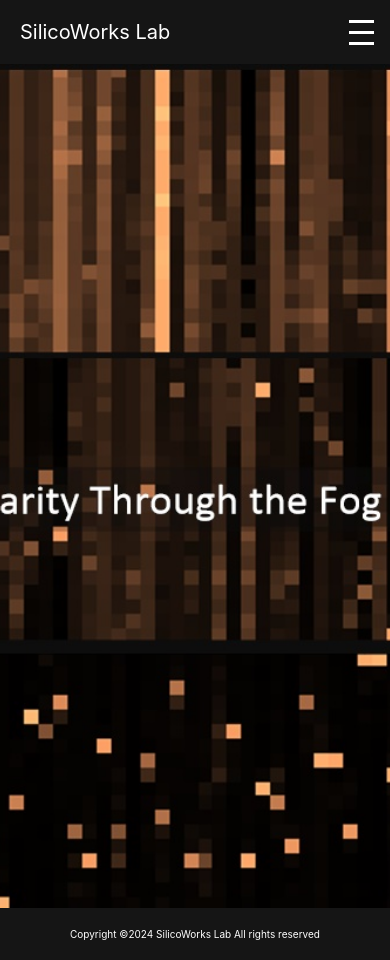
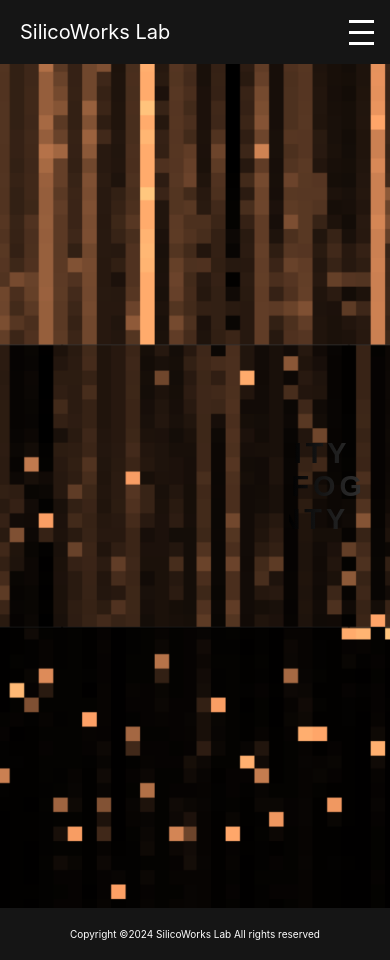
Before and after one commit to biomedical-artificial-intelligence/AIDD-dev, a React (Create React App) app in the folder lab_page/: page /#/ in a window 390 px wide. Built offline with nearby package versions, Linux system fonts and the light colour scheme.

Commit message:
design: add text animation in Home

```diff
--- a/lab_page/src/pages/home/Home.css
+++ b/lab_page/src/pages/home/Home.css
@@ -1,32 +1,77 @@
 .home-container {
     display: flex;
-    align-items: flex-end;
-    justify-content: flex-start;
+    /* align-items: flex-end;
+    justify-content: flex-start; */
+    align-items: center;
+    justify-content: center;
     height: 100vh;
-    padding: 0 20px 20px 20px;
+    padding: 0;
     box-sizing: border-box;
     background-color: #151515;
 
-    background-image: url(../../assets/images/home/a.jpg);
-    /* background: url(../../assets/images/home/a.jpg) no-repeat center; */
+    background-image: url(../../assets/images/home/a.png);
+    /* background: url(../../assets/images/home/a.png) no-repeat center; */
     background-repeat: no-repeat;
     background-position: top center;
     background-size: cover;
     background-attachment: fixed;
+
+    /* margin: 0;
+    padding: 0;
+    display: flex;
+    justify-content: center;
+    align-items: center;
+    height: 100vh;
+    background-color: #000; */
+
 }
 
-.home-title {
-    font-size: 4.8em;
-    margin: 0;
-    padding: 16%;
-    color: white;
+.home-title h1 {
+    /* font-size: 5em; */
+    /* margin: 0;
+    padding: 16%; */
+    /* color: white; */
+
+    text-align: center;
+    position: relative;
+    font-family: sans-serif;
+    text-transform: uppercase;
+    font-size: 2em;
+    letter-spacing: 4px;
+    overflow: hidden;
+    background: linear-gradient(90deg, #000, #fff, #000);
+    background-repeat: no-repeat;
+    background-size: 200%;
+    animation: animate 8s linear infinite;
+    -webkit-background-clip: text;
+    -webkit-text-fill-color: rgba(255, 255, 255, 0);
+}
+
+@keyframes animate {
+    0% {
+        background-position: 200%;
+    }
+
+    100% {
+        background-position: -200%;
+    }
 }
 
 /* Tablet 버전 (768px - 991px) */
 @media (max-width: 991px) {
-    .home-title {
-        font-size: 3.6em;
-        padding: 12%;
+    .home-container {
+        font-size: 1.8em;
+        /* padding: 12%; */
+        align-items: center;
+        /* 수직 중앙 정렬 */
+        justify-content: center;
+        /* 수평 중앙 정렬 */
+    }
+
+    .home-title h1 {
+        font-size: 1.8em;
+        padding: 0;
+        text-align: center;
     }
 }
 
@@ -34,13 +79,11 @@
 @media (max-width: 767px) {
     .home-container {
         align-items: center;
-        /* 수직 중앙 정렬 */
         justify-content: center;
-        /* 수평 중앙 정렬 */
     }
 
-    .home-title {
-        font-size: 2.4em;
+    .home-title h1 {
+        font-size: 1.6em;
         padding: 0;
         text-align: center;
     }
@@ -51,8 +94,9 @@
             justify-content: center;
         }
 
-        .home-title {
-            font-size: 1.8em;
+        .home-title h1 {
+            font-size: 1em;
+            text-align: center;
         }
     }
 }
--- a/lab_page/src/pages/home/Home.jsx
+++ b/lab_page/src/pages/home/Home.jsx
@@ -10,6 +10,9 @@ const Home = () => {
         <meta name="description" content="Welcome to the homepage of SilicoWorks Lab." />
         <link rel="canonical" href="https://biomedical-artificial-intelligence.github.io/AIDD-dev/" />
       </Helmet>
+      <div className='home-title'>
+        <h1>Finding Clarity Through the Fog of Uncertainty</h1>
+      </div>
       {/* <h1 className="home-title">
         SilicoWorks
         <span>™</span>
```
Also changed, not shown: lab_page/src/assets/images/home/a.jpg (deleted), lab_page/src/assets/images/home/a.png (added).
